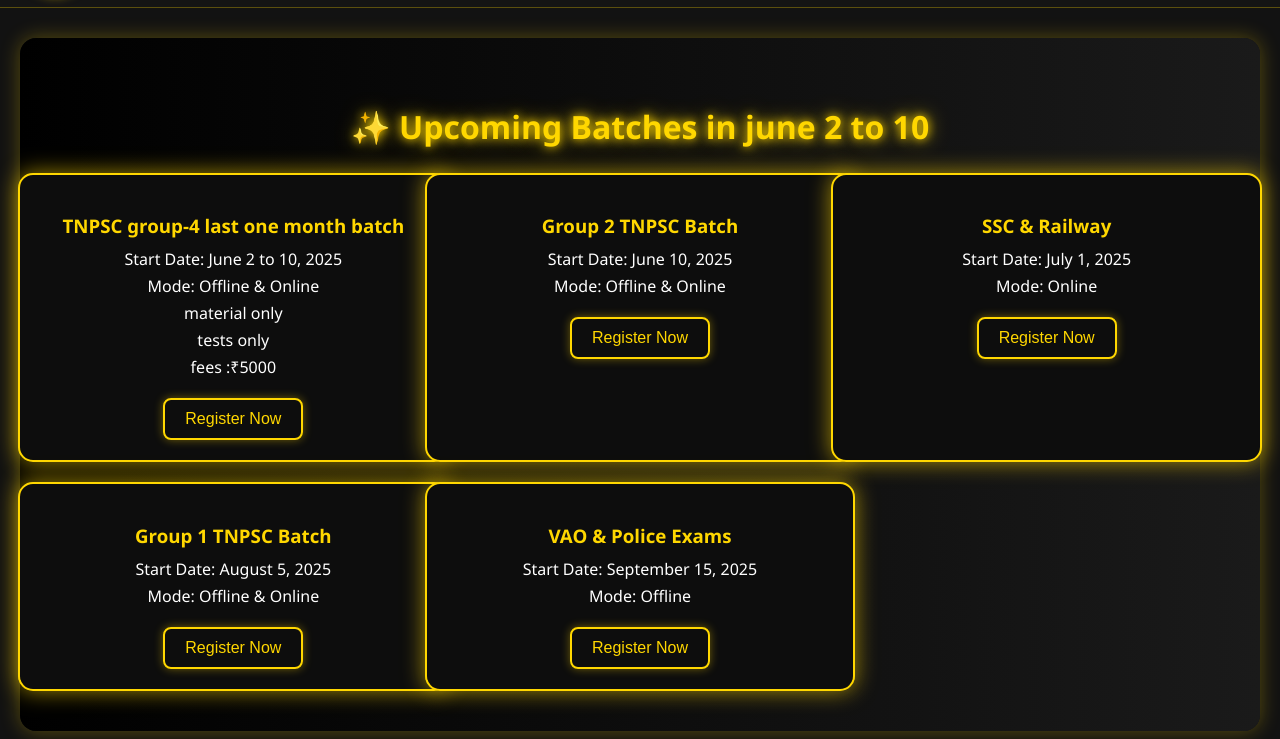
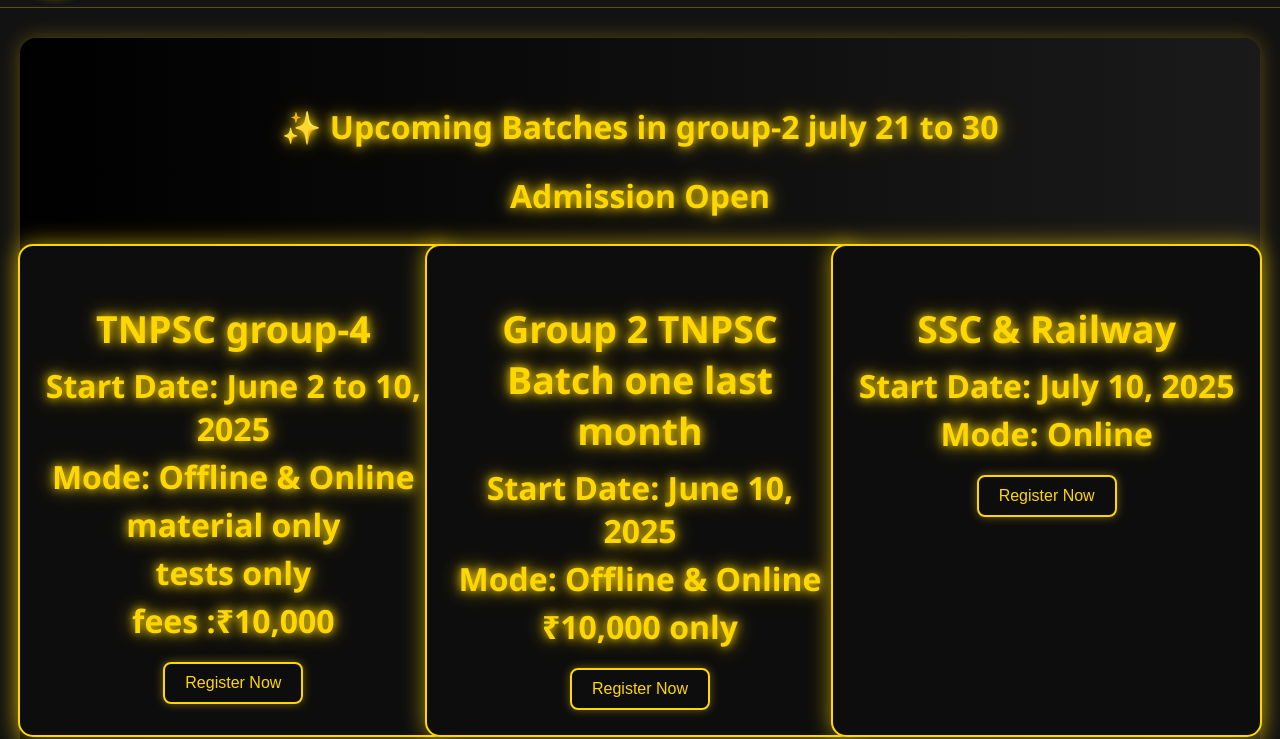
Before and after one commit to Yas-Academy/yas-academy-tnpsc, a plain HTML site: page index.html in a window 1280 px wide. Shown: the part 83-822 px from the top of the page. Drawn offline with Linux system fonts and the light colour scheme.

Commit message:
index.html

```diff
--- a/index.html
+++ b/index.html
@@ -293,27 +293,28 @@
 
   <main>
     <section class="batch-section">
-      <h2>✨ Upcoming Batches in june 2 to 10 </h2>
-
+      <h2>✨ Upcoming Batches in group-2 july 21 to 30 </h2>
+      <h2>Admission Open<h2>
       <div class="batch-cards-container">
          <div class="batch-card" >
-          <h3>TNPSC group-4 last one month batch</h3>
+          <h3>TNPSC group-4 </h3>
           <p>Start Date: June 2 to 10, 2025</p>
           <p>Mode: Offline & Online</p>
            <p>material only </p>
            <p>tests only </p>
-           <p>fees :₹5000 </p>
+           <p>fees :₹10,000 </p>
         <button class="register-btn" data-batch="Group 4 TNPSC Batch">Register Now</button>
       </div>
         <div class="batch-card">
-          <h3>Group 2 TNPSC Batch</h3>
+          <h3>Group 2 TNPSC Batch one last month </h3>
           <p>Start Date: June 10, 2025</p>
           <p>Mode: Offline & Online</p>
+          <p>₹10,000 only <p>
           <button class="register-btn" data-batch="Group 2 TNPSC Batch">Register Now</button>
         </div>
         <div class="batch-card">
           <h3>SSC & Railway</h3>
-          <p>Start Date: July 1, 2025</p>
+          <p>Start Date: July 10, 2025</p>
           <p>Mode: Online</p>
           <button class="register-btn" data-batch="SSC & Railway">Register Now</button>
         </div>
@@ -325,8 +326,8 @@
         </div>
         <div class="batch-card">
           <h3>VAO & Police Exams</h3>
-          <p>Start Date: September 15, 2025</p>
-          <p>Mode: Offline</p>
+          <p>Start Date: july 30, 2025</p>
+          <p>Mode: Offline and online</p>
           <button class="register-btn" data-batch="VAO & Police Exams">Register Now</button>
         </div>
       </div>
```
